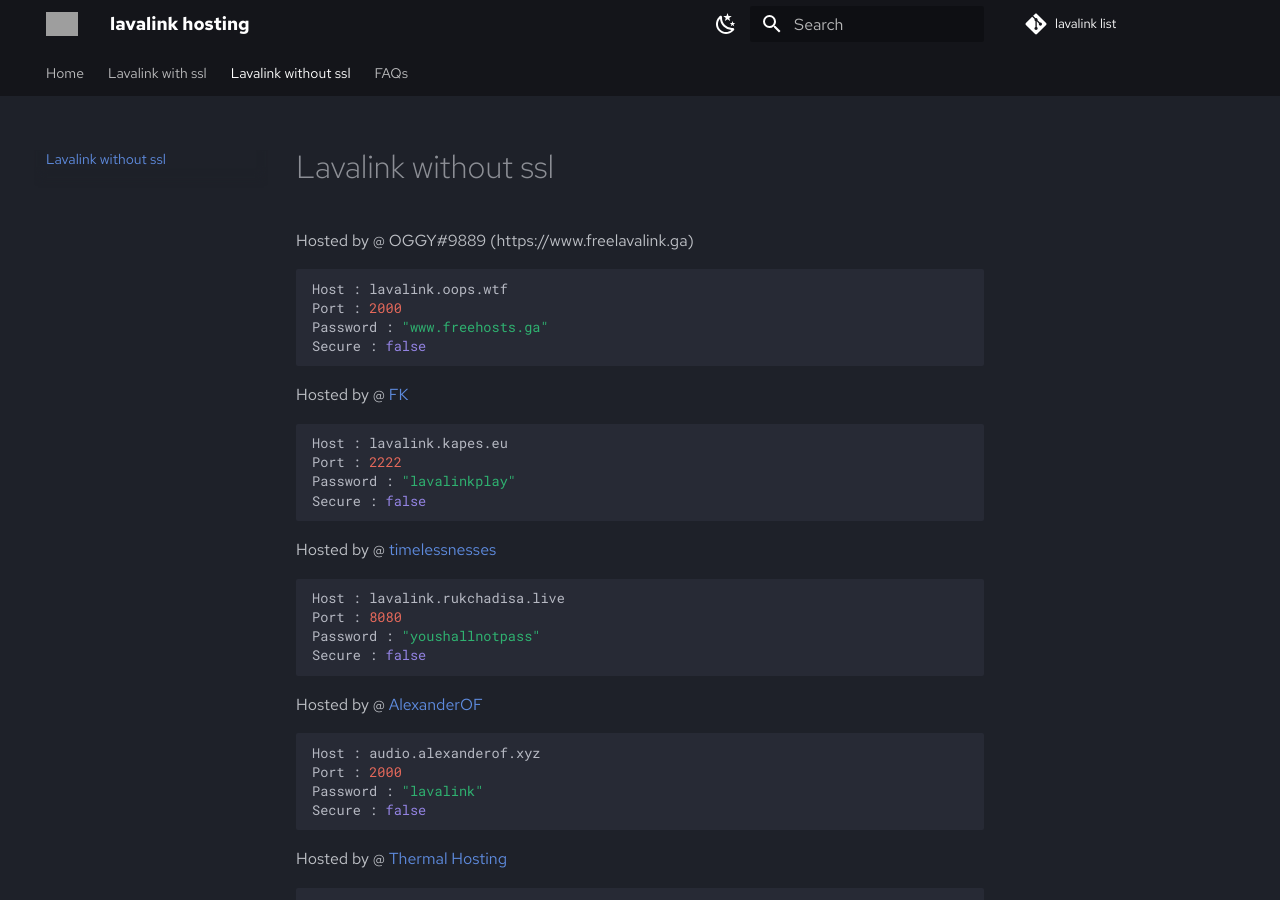
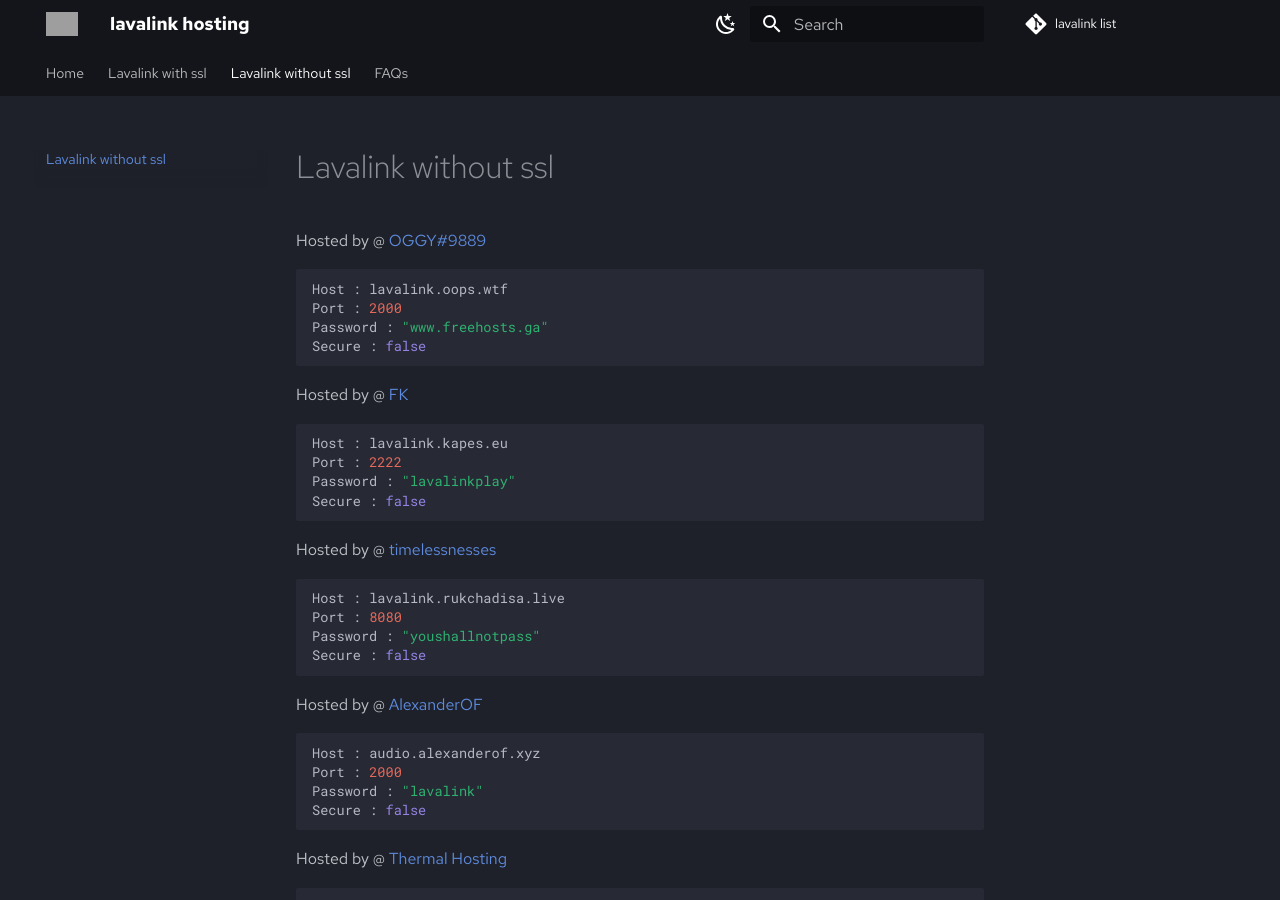
Before and after one commit to DarrenOfficial/lavalink-list, an MkDocs documentation site: the page built from docs/NoSSL/lavalink-without-ssl.md, in a window 1280 px wide and 900 px high. Built offline with MkDocs 1.6.1 and Material for MkDocs 9.7.7, drawn with Linux system fonts in a browser that asks for light colours; comment, search, counter and statistics services are not loaded; grey boxes are pictures that could not be loaded.

Commit message:
Update lavalink-without-ssl.md

````diff
--- a/docs/NoSSL/lavalink-without-ssl.md
+++ b/docs/NoSSL/lavalink-without-ssl.md
@@ -4,7 +4,7 @@ description: Without SSL should work out of the box!
 ---
 
 ---
-Hosted by @ OGGY#9889 (https://www.freelavalink.ga)
+Hosted by @ [OGGY#9889](https://www.freelavalink.ga)
 ```bash
 Host : lavalink.oops.wtf
 Port : 2000
````
